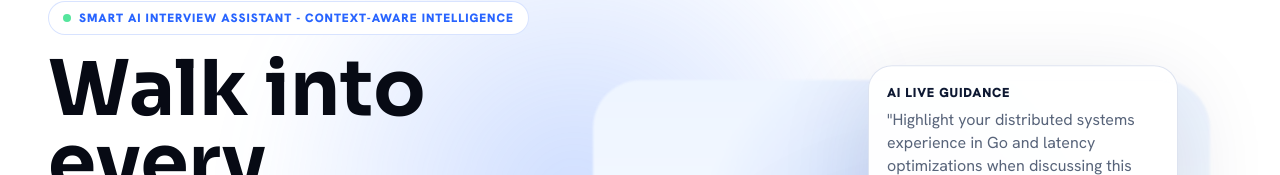
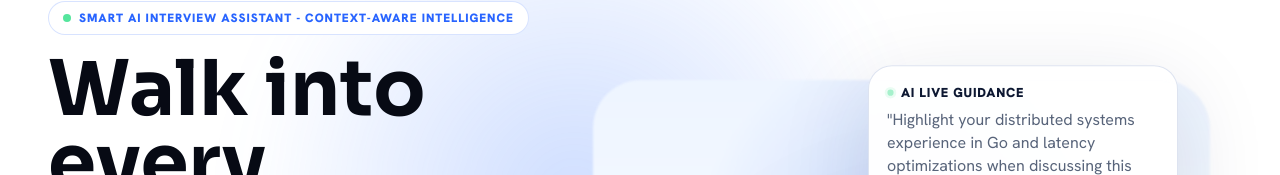
Before and after one commit to Kshitij-Chandrakar/saiia_project, a React (Vite) app in the folder frontend/: page / in a window 1280 px wide. Shown: the part 158-333 px from the top of the page. Built offline with nearby package versions, Linux system fonts and the light colour scheme; no server answers.

Commit message:
Style the live-indicator dot on the AI Live Guidance card

```diff
--- a/frontend/src/landing/LandingPage.css
+++ b/frontend/src/landing/LandingPage.css
@@ -299,6 +299,21 @@ a.landing-button {
   font-size: 13px;
   font-weight: 900;
   letter-spacing: 0.06em;
+}
+
+.floating-card__live-label {
+  display: flex !important;
+  align-items: center;
+  gap: 7px;
+}
+
+.floating-card__live-dot {
+  width: 7px;
+  height: 7px;
+  flex: 0 0 7px;
+  border-radius: 50%;
+  background: #55e59d;
+  box-shadow: 0 0 0 3px rgba(85, 229, 157, 0.22);
 }
 
 .floating-card p {
```
